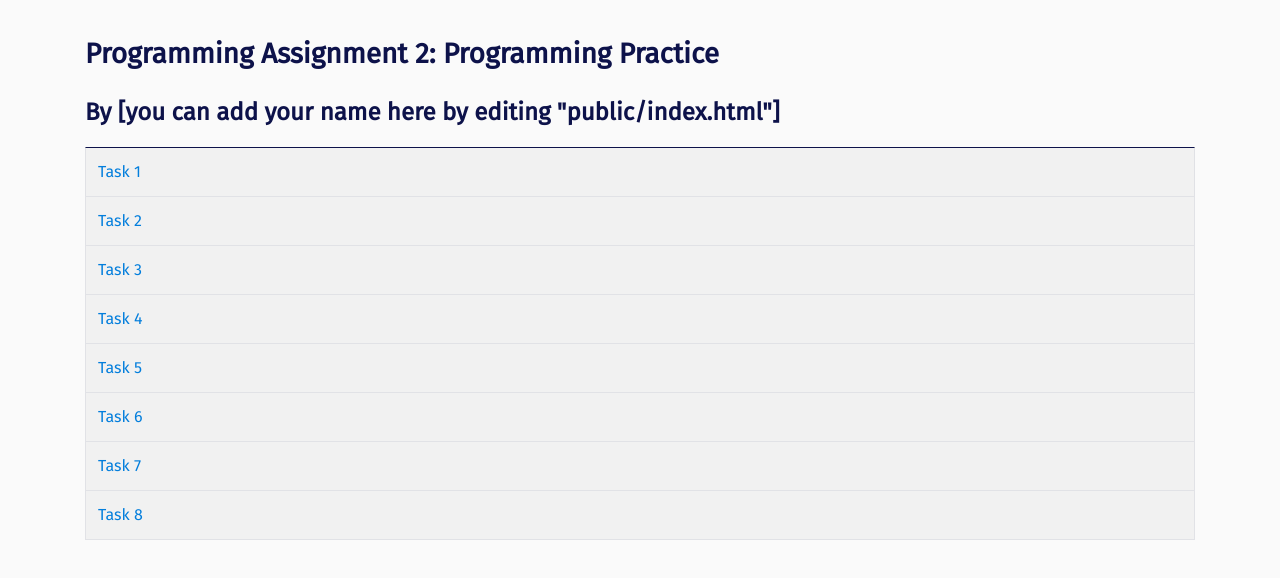
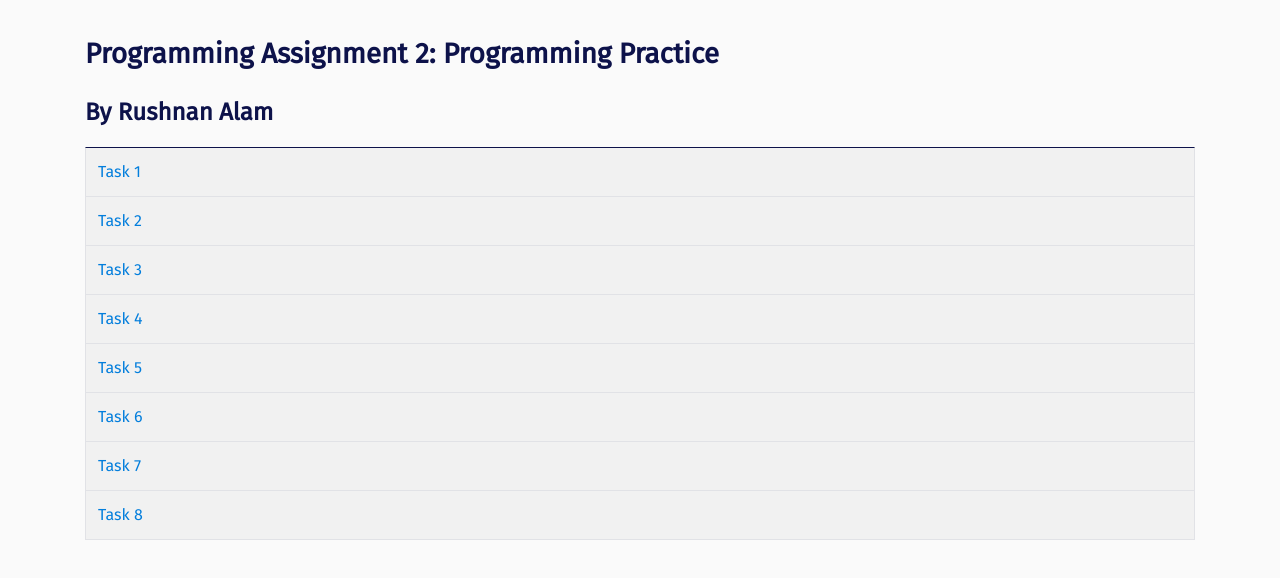
Before and after one commit to cs160-spring2023/prog-02-programming-practice-tash1629, a website: page public/index.html in a window 1280 px wide. Drawn offline with Linux system fonts and the light colour scheme.

Commit message:
final commit q1-5

```diff
--- a/public/index.html
+++ b/public/index.html
@@ -20,7 +20,7 @@
     <div class="row">
       <div class="col-12">
         <h3>Programming Assignment 2: Programming Practice</h3>
-        <h4> By [you can add your name here by editing "public/index.html"] </h4>
+        <h4> By Rushnan Alam </h4>
         <ul class="list-group">
           <li class="list-group-item"><a href="/t1">Task 1</a></li>
           <li class="list-group-item"><a href="/t2">Task 2</a></li>
```
